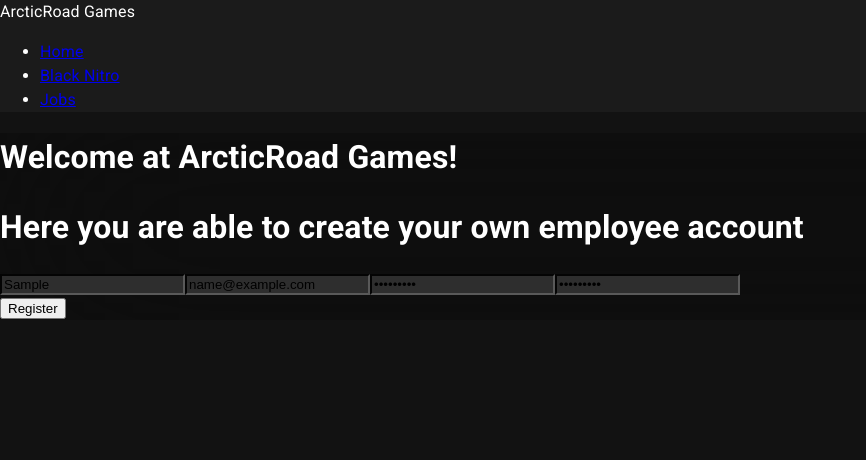
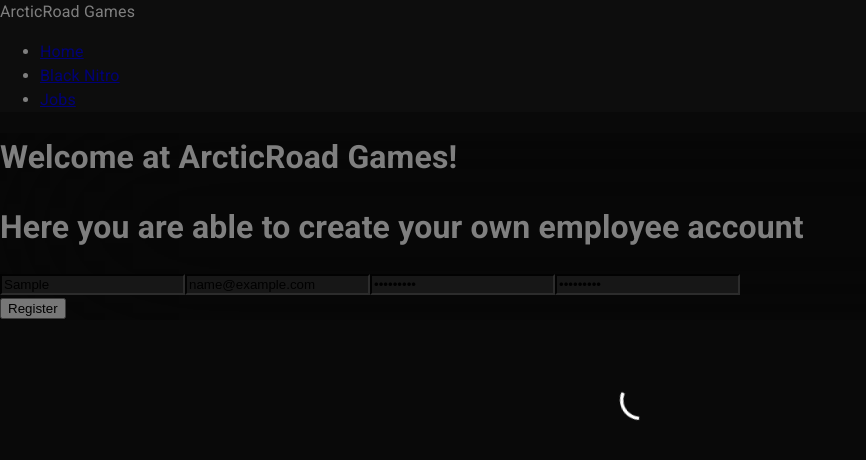
Before and after one commit to VisualCableCollective/BlackNitro-Website, a Next.js app: page /auth/register in a window 1280 px wide. Both pictures are taken after typing "Sample", "name@example.com", "Sample123", "Sample123" into the empty fields and a click on the input "Register". Shown: the top 460 px of the page, without its empty margins (0-866 px from the left). Built offline with nearby package versions, Linux system fonts and the light colour scheme; no server answers.

Commit message:
display errors

```diff
--- a/pages/auth/register.js
+++ b/pages/auth/register.js
@@ -1,9 +1,17 @@
 import Link from 'next/link'
 import MainLayout from "../../components/layouts/MainLayout";
+import {Alert, AlertTitle, Backdrop, CircularProgress} from "@mui/material";
+import {useState} from "react";
 
 export default function Register() {
+    const [isBackDropOpen, setIsBackDropOpen] = useState(false);
+    const [alert, setAlert] = useState();
+
     async function handleSubmit(event) {
         event.preventDefault();
+
+        setAlert(null);
+        setIsBackDropOpen(true);
 
         const res = await fetch(
             'http://localhost:8000/api/auth/register',
@@ -14,11 +22,23 @@
                     password: event.target.password.value
                 }),
                 headers: {
-                    'Content-Type': 'application/json'
+                    'Content-Type': 'application/json',
+                    'Accept': 'application/json'
                 },
                 method: 'POST'
             }
         )
+
+        if (res.status !== 200) {
+            setAlert(
+                <Alert severity="error" className={"mb-8"}>
+                    <AlertTitle>An unknown error occurred!</AlertTitle>
+                    Please report this error and try again later.
+                </Alert>
+            );
+            setIsBackDropOpen(false);
+            return;
+        }
 
         const result = await res.json();
         console.log(result);
@@ -26,10 +46,17 @@
 
     return (
         <MainLayout enableNavbarSpacing={false}>
+            <Backdrop
+                sx={{ color: '#fff', zIndex: (theme) => theme.zIndex.drawer + 1 }}
+                open={isBackDropOpen}
+            >
+                <CircularProgress color="inherit" />
+            </Backdrop>
             <div className="bg-cover bg-login min-h-screen">
                 <div className="bg-blur-max login-wrapper min-h-screen grid grid-cols-2 px-32">
                     <div className="flex items-center">
                         <div>
+                            {alert}
                             <h1 className="text-2xl">Welcome at ArcticRoad Games!</h1>
                             <h1 className="text-opacity-50 text-white">Here you are able to create your own employee account</h1>
                             <form className="flex flex-col w-full mt-8" onSubmit={handleSubmit}>
```
